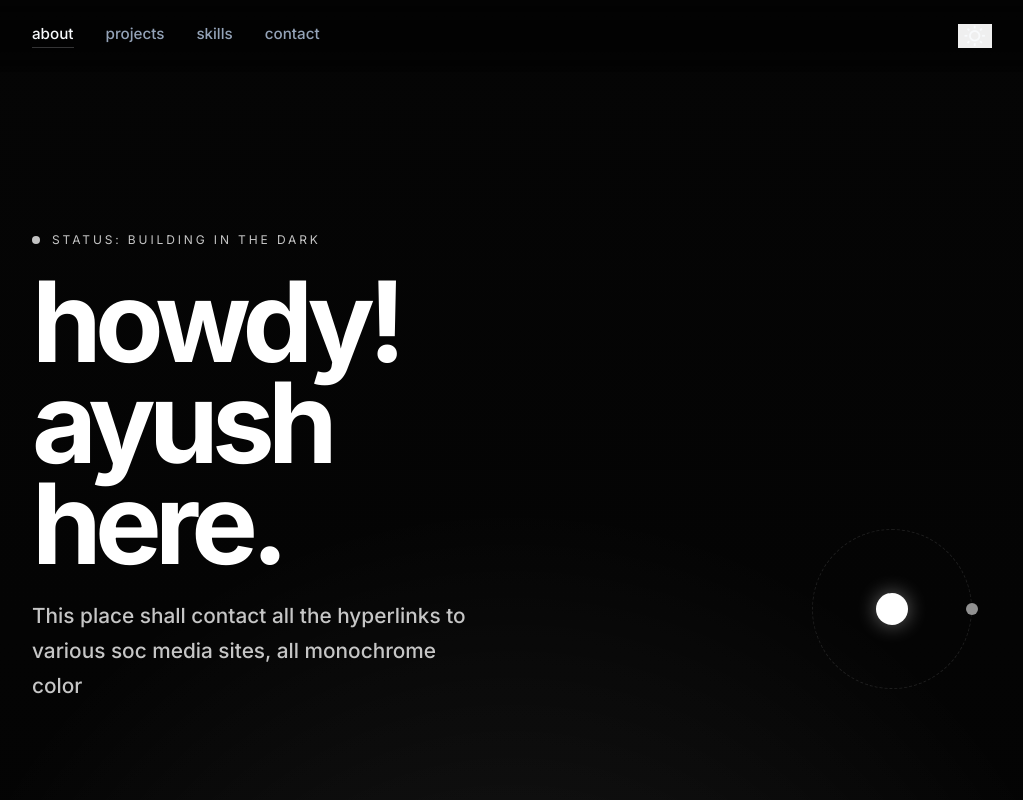
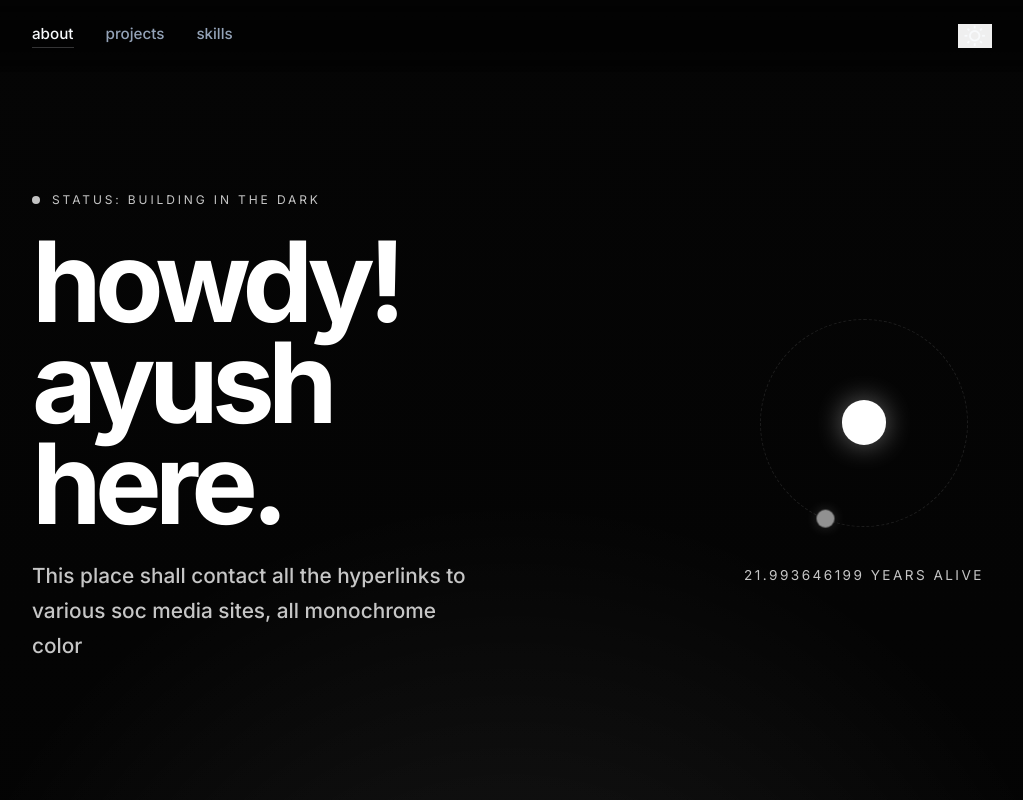
Before and after one commit to gcsuid/fportfolio, a React (Vite) app: page / in a window 1280 px wide. Shown: the top 800 px of the page, without its empty margins (128-1151 px from the left). Built offline with nearby package versions, Linux system fonts and the light colour scheme.

Commit message:
first landing 2

```diff
--- a/src/App.css
+++ b/src/App.css
@@ -277,13 +277,13 @@
 }
 
 .portfolio-main {
-  padding: 8rem 2rem 0;
+  padding: 6rem 2rem 0;
 }
 
 .hero-section {
   display: flex;
   flex-direction: column;
-  gap: 3rem;
+  gap: 2rem;
   justify-content: space-between;
 }
 
@@ -336,44 +336,54 @@
 }
 
 .orbit-anchor {
-  display: none;
-  align-items: flex-end;
+  display: flex;
+  flex-direction: column;
+  align-items: center;
   justify-content: center;
-  padding-bottom: 1rem;
+  gap: 1rem;
 }
 
 .orbit-container {
   position: relative;
-  width: 12.5rem;
-  height: 12.5rem;
+  width: 16rem;
+  height: 16rem;
   display: flex;
   align-items: center;
   justify-content: center;
 }
 
 .sun {
-  width: 2rem;
-  height: 2rem;
+  width: 2.8rem;
+  height: 2.8rem;
   background: #fff;
   border-radius: 50%;
-  box-shadow: 0 0 20px rgba(255, 255, 255, 0.4);
+  box-shadow: 0 0 28px rgba(255, 255, 255, 0.4);
 }
 
 .earth {
   position: absolute;
-  width: 0.75rem;
-  height: 0.75rem;
+  width: 1.15rem;
+  height: 1.15rem;
   background: #919191;
   border-radius: 50%;
   animation: orbit 8s linear infinite;
+  box-shadow: 0 0 14px rgba(255, 255, 255, 0.18);
 }
 
 .orbit-path {
   position: absolute;
-  width: 10rem;
-  height: 10rem;
+  width: 13rem;
+  height: 13rem;
   border: 1px dashed rgba(255, 255, 255, 0.1);
   border-radius: 50%;
+}
+
+.orbit-age {
+  margin: 0;
+  color: #c6c6c6;
+  font-size: 0.85rem;
+  letter-spacing: 0.18em;
+  text-transform: uppercase;
 }
 
 .content-grid {
@@ -655,11 +665,11 @@
 
 @keyframes orbit {
   from {
-    transform: rotate(0deg) translateX(80px) rotate(0deg);
+    transform: rotate(0deg) translateX(104px) rotate(0deg);
   }
 
   to {
-    transform: rotate(360deg) translateX(80px) rotate(-360deg);
+    transform: rotate(360deg) translateX(104px) rotate(-360deg);
   }
 }
 
@@ -674,16 +684,12 @@
   }
 
   .portfolio-main {
-    padding-top: 10rem;
+    padding-top: 7.5rem;
   }
 
   .hero-section {
     flex-direction: row;
-    align-items: flex-end;
-  }
-
-  .orbit-anchor {
-    display: flex;
+    align-items: center;
   }
 
   .content-grid {
@@ -718,6 +724,26 @@
     font-size: clamp(3.2rem, 18vw, 4.6rem);
   }
 
+  .orbit-container {
+    width: 12rem;
+    height: 12rem;
+  }
+
+  .orbit-path {
+    width: 9.5rem;
+    height: 9.5rem;
+  }
+
+  .sun {
+    width: 2.2rem;
+    height: 2.2rem;
+  }
+
+  .earth {
+    width: 0.95rem;
+    height: 0.95rem;
+  }
+
   .technical-grid {
     grid-template-columns: 1fr;
   }
--- a/src/App.jsx
+++ b/src/App.jsx
@@ -38,6 +38,15 @@ const technicalSkills = {
   Web: ['React / Next', 'Tailwind CSS', 'Three.js', 'PostgreSQL'],
   Infra: ['Docker', 'Kubernetes', 'AWS', 'Terraform'],
   Other: ['Redis', 'gRPC', 'Python', 'Framer Motion'],
+}
+
+const BIRTH_DATE = new Date('2004-03-24T00:00:00+05:30')
+
+function getAgeInYears() {
+  const elapsedMs = Date.now() - BIRTH_DATE.getTime()
+  const yearMs = 365.2425 * 24 * 60 * 60 * 1000
+
+  return elapsedMs / yearMs
 }
 
 function Preloader() {
@@ -123,6 +132,18 @@ function Preloader() {
 }
 
 function PortfolioPage() {
+  const [ageYears, setAgeYears] = useState(() => getAgeInYears())
+
+  useEffect(() => {
+    const intervalId = window.setInterval(() => {
+      setAgeYears(getAgeInYears())
+    }, 100)
+
+    return () => {
+      window.clearInterval(intervalId)
+    }
+  }, [])
+
   return (
     <div className="portfolio-page">
       <nav className="top-nav">
@@ -136,9 +157,6 @@ function PortfolioPage() {
             </a>
             <a className="top-nav__link" href="#skills">
               skills
-            </a>
-            <a className="top-nav__link" href="#contact">
-              contact
             </a>
           </div>
           <button className="icon-button" aria-label="Theme toggle">
@@ -170,6 +188,7 @@ function PortfolioPage() {
               <div className="sun" />
               <div className="earth" />
             </div>
+            <p className="orbit-age">{ageYears.toFixed(9)} years alive</p>
           </div>
         </section>
 
@@ -289,7 +308,7 @@ function PortfolioPage() {
         </section>
       </main>
 
-      <footer className="portfolio-footer" id="contact">
+      <footer className="portfolio-footer">
         <div className="portfolio-footer__inner">
           <div className="portfolio-footer__credit">2024 built by curator.</div>
           <div className="portfolio-footer__links">
```
